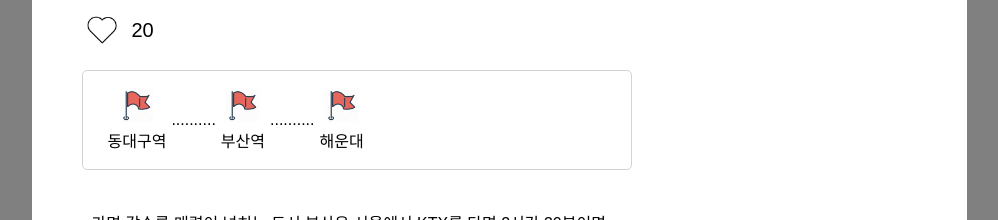
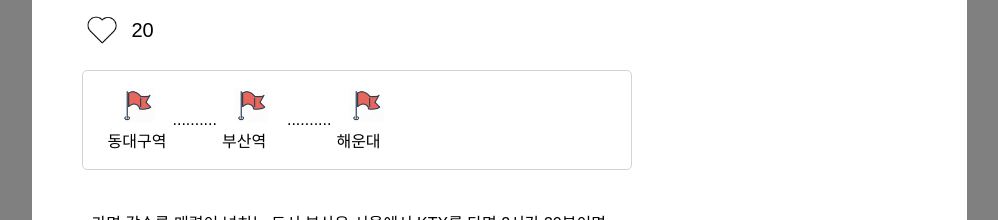
Before and after one commit to jhoon9494/travel_maker, a React (Create React App) app: page /detail in a window 1280 px wide. Shown: the part 519-739 px from the top of the page, without its empty margins (141-1139 px from the left). Built offline with nearby package versions, Linux system fonts and the light colour scheme.

Commit message:
Feat:  게시글 페이지 내 Tip 가로 스크롤 추가 및 hover 시 버그 수정

```diff
--- a/src/components/organism/Route.tsx
+++ b/src/components/organism/Route.tsx
@@ -13,14 +13,21 @@ interface IProps {
 
 function Route({ routes }: IProps) {
   const [currPlace, setCurrPlace] = useState<string>('');
+  const [containerLeftDist, setContainerLeftDist] = useState<number>(0);
+  const [tipsLeftDist, setTipsLeftDist] = useState<number>(0);
   return (
-    <RoutesContainer>
+    <RoutesContainer
+      onMouseEnter={(e: MouseEvent<HTMLElement>) => {
+        setContainerLeftDist(e.currentTarget.getBoundingClientRect().left);
+      }}
+    >
       {routes?.map((route, index) => {
         return (
           <Fragment key={`${route.placeName}-key`}>
             <CheckPoint
               onMouseEnter={(e: MouseEvent<HTMLElement>) => {
                 setCurrPlace(e.currentTarget.innerText);
+                setTipsLeftDist(e.currentTarget.getBoundingClientRect().left);
               }}
               onMouseLeave={() => {
                 setCurrPlace('');
@@ -28,7 +35,9 @@ function Route({ routes }: IProps) {
             >
               <CheckPointIcon src="/icons/finished-icon.jpeg" alt="checkpoint" />
               <PlaceName>{route.placeName}</PlaceName>
-              <TipsContainer hide={currPlace !== route.placeName}>{route.tips}</TipsContainer>
+              <TipsContainer hide={currPlace !== route.placeName} leftDist={tipsLeftDist - containerLeftDist}>
+                {route.tips ? route.tips : '작성하신 꿀팁이 없어요 😭'}
+              </TipsContainer>
             </CheckPoint>
             {index !== routes.length - 1 && <span>..........</span>}
           </Fragment>
@@ -40,22 +49,23 @@ function Route({ routes }: IProps) {
 
 export default Route;
 
-const RoutesContainer = styled.div`
+const RoutesContainer = styled.ul`
   width: 550px;
   height: 100px;
+  display: flex;
+  align-items: center;
   border-radius: 5px;
   border: 1px solid lightgray;
   margin: 20px 0 30px;
-  display: flex;
-  align-items: center;
   padding: 10px 20px;
+
+  overflow-y: hidden;
+  overflow-x: scroll;
 `;
 
-const CheckPoint = styled.div`
+const CheckPoint = styled.li`
   display: flex;
   flex-direction: column;
-  cursor: pointer;
-  position: relative;
   margin: 0 5px;
 `;
 
@@ -67,16 +77,18 @@ const CheckPointIcon = styled.img`
 
 const PlaceName = styled.span`
   margin-top: 5px;
+  min-width: 60px;
 `;
 
-const TipsContainer = styled.div<{ hide: boolean }>`
+const TipsContainer = styled.div<{ hide: boolean; leftDist: number }>`
   position: absolute;
   width: 200px;
   padding: 10px;
   border-radius: 5px;
-  top: 63px;
+  top: 64.5%;
+  left: ${({ leftDist }) => leftDist}px;
   background-color: ${GlobalColor.mainColor};
   opacity: ${({ hide }) => (hide ? 0 : 1)};
   visibility: ${({ hide }) => (hide ? 'hidden' : 'visible')};
-  transition: all 0.3s ease;
+  transition: opacity 0.5s ease;
 `;
```
